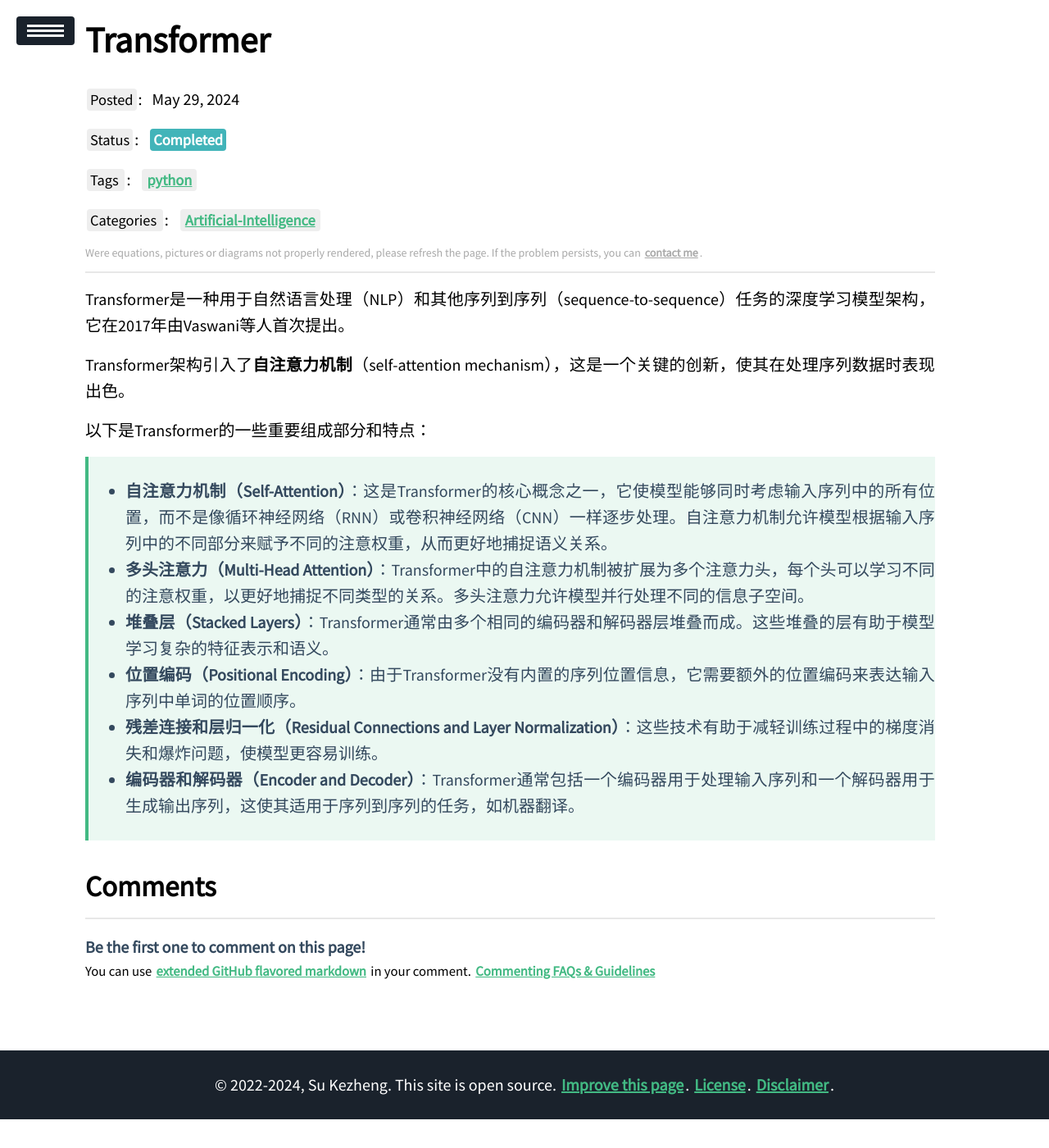
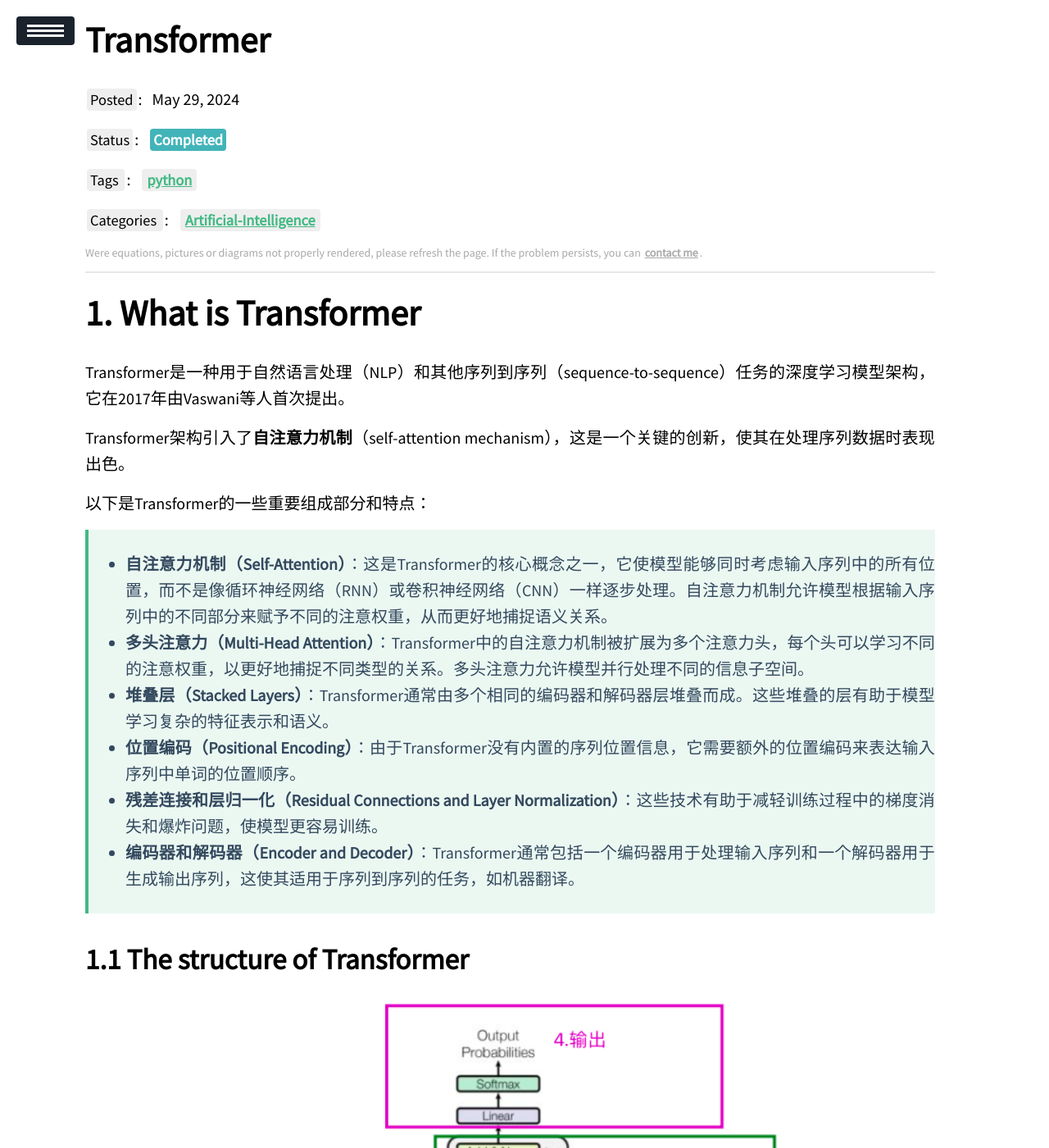
Before and after one commit to ssskz/ssskz.github.io, a Jekyll site: the page built from _posts/2024-5-29-Transformer.md, in a window 1280 px wide and 1400 px high. Shown: the whole window at 82% size. Built offline with Jekyll 4.4.1, drawn with Linux system fonts in a browser that asks for light colours; our own code applies the rules of GitHub Pages for plain Markdown files; a script that is not in the unit is left out.

Commit message:
1
Signed-off-by: ssskz <12497590+ssskz@user.noreply.gitee.com>

```diff
--- a/_posts/2024-5-29-Transformer.md
+++ b/_posts/2024-5-29-Transformer.md
@@ -8,6 +8,8 @@
 categories: Artificial-Intelligence
 description: Transformer is a deep learning model architecture for NLP and other sequence-to-sequence tasks.
 ---
+
+# What is Transformer
 
 Transformer是一种用于自然语言处理（NLP）和其他序列到序列（sequence-to-sequence）任务的深度学习模型架构，它在2017年由Vaswani等人首次提出。
 
@@ -21,3 +23,7 @@
 > - **位置编码（Positional Encoding）**：由于Transformer没有内置的序列位置信息，它需要额外的位置编码来表达输入序列中单词的位置顺序。
 > - **残差连接和层归一化（Residual Connections and Layer Normalization）**：这些技术有助于减轻训练过程中的梯度消失和爆炸问题，使模型更容易训练。
 > - **编码器和解码器（Encoder and Decoder）**：Transformer通常包括一个编码器用于处理输入序列和一个解码器用于生成输出序列，这使其适用于序列到序列的任务，如机器翻译。
+
+## The structure of Transformer
+
+<img src="https://ssskz.github.io/materials/自然语言处理/transformer.png" width="70%">
```
